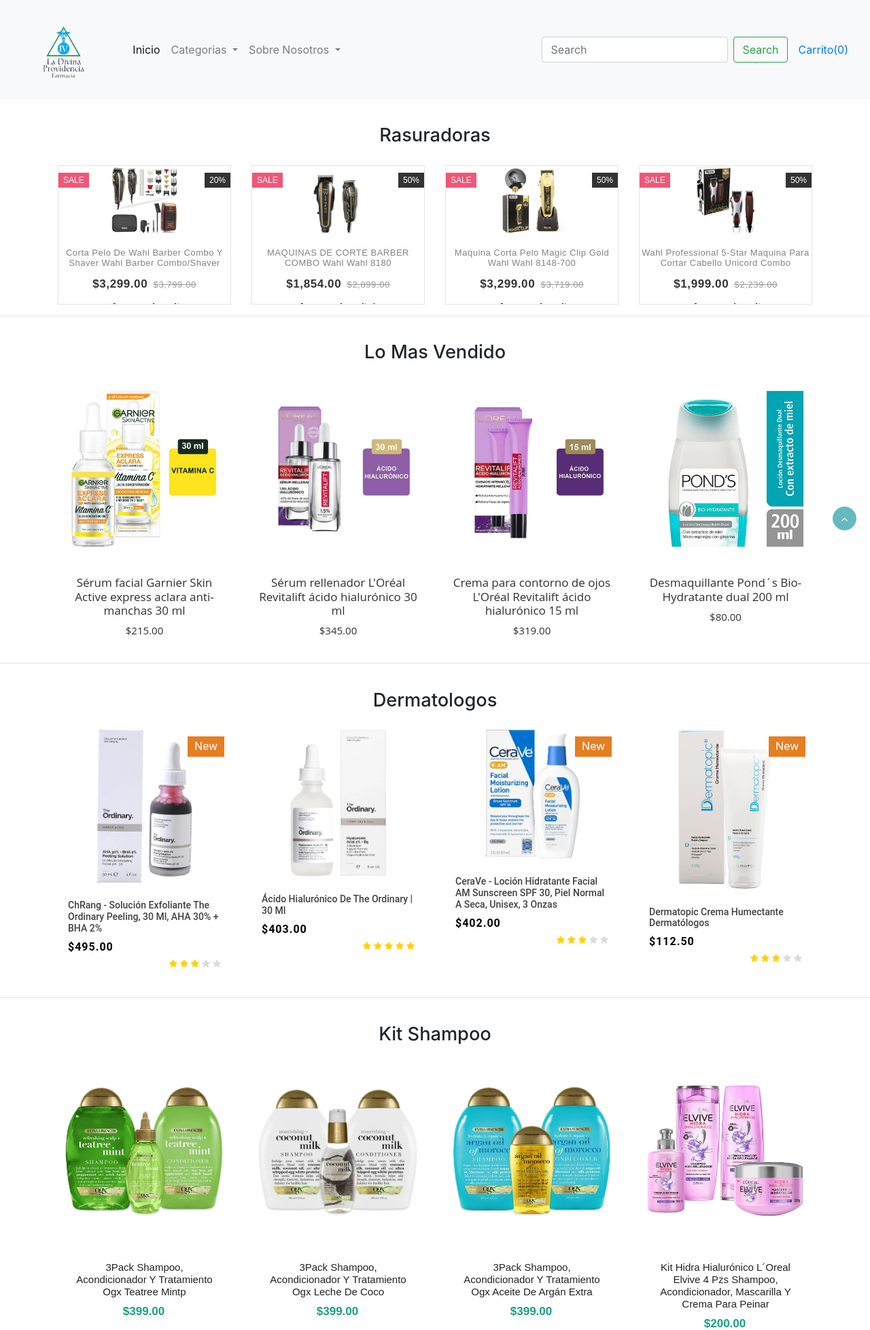
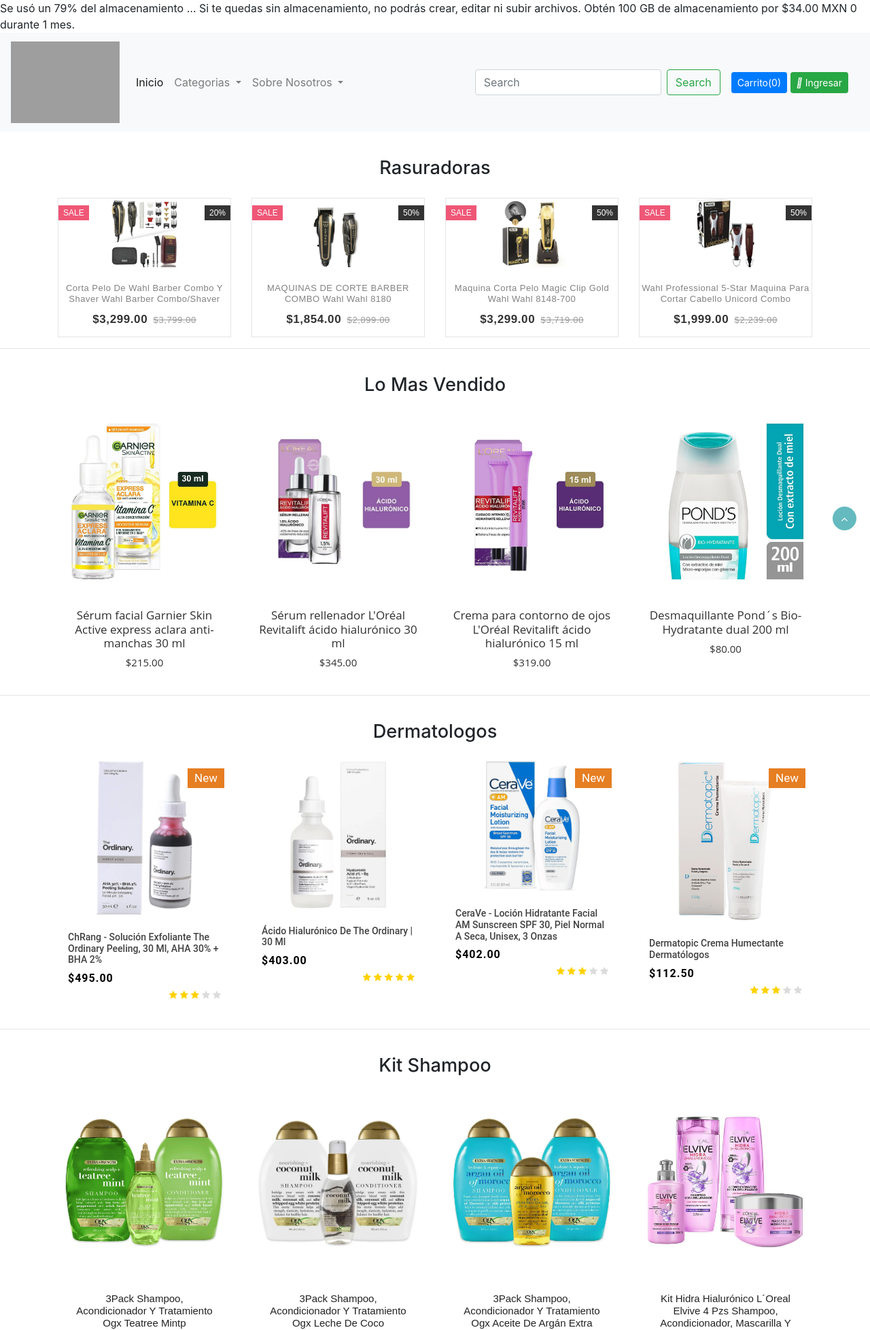
Before and after one commit to AnaGloria1/ProyectoWeb-, a PHP site: page /vista/vitaminas.php in a window 1280 px wide. Shown: the top 1956 px of the page at 68% size. Run offline with PHP 8.4, Linux system fonts and the light colour scheme; some libraries are stand-ins or nearby versions; grey boxes are pictures that could not be loaded.

Commit message:
Update vitaminas.php

```diff
--- a/vista/vitaminas.php
+++ b/vista/vitaminas.php
@@ -1,3 +1,4 @@
+Se usó un 79% del almacenamiento … Si te quedas sin almacenamiento, no podrás crear, editar ni subir archivos. Obtén 100 GB de almacenamiento por $34.00 MXN 0 durante 1 mes.
 <!DOCTYPE html>
 <html lang="en">
 
@@ -36,7 +37,7 @@
     <header>
         <nav class="navbar navbar-expand-lg navbar-light bg-light">
             <a class="navbar-brand" href="#">
-                <img height="120" src="/Proyecto Web/imagenes/descargar-removebg-preview.png" alt=""></a>
+                <img height="120" src="/Proyecto Web/imagenes/logo.jpeg" alt=""></a>
             <button class="navbar-toggler" type="button" data-toggle="collapse" data-target="#navbarSupportedContent"
                 aria-controls="navbarSupportedContent" aria-expanded="false" aria-label="Toggle navigation">
                 <span class="navbar-toggler-icon"></span>
@@ -79,9 +80,13 @@
             </div>
             <nav class="navbar navbar-expand-lg navbar-light bg-light">
             <ul class="navbar-nav mr-auto">
-                    <li class="nav-item active">
-                        <a class="navbar-link" href="../vista/carrito.php">Carrito(0)</a>
-                    </li>
+            <li class="nav-item active">
+                        <a class="btn btn-primary btn-sm me-2" href="../vista/carrito.php">Carrito(<?php
+                        echo (empty($_SESSION['carrito']))?0:count($_SESSION['carrito']);
+                        ?>)</a>
+                        <a href="login.php" class="btn btn-success btn-sm"><i class="fas fa-user"></i> Ingresar</a>
+
+                            </li>
                 </ul>
             </nav>
         </nav>
```
